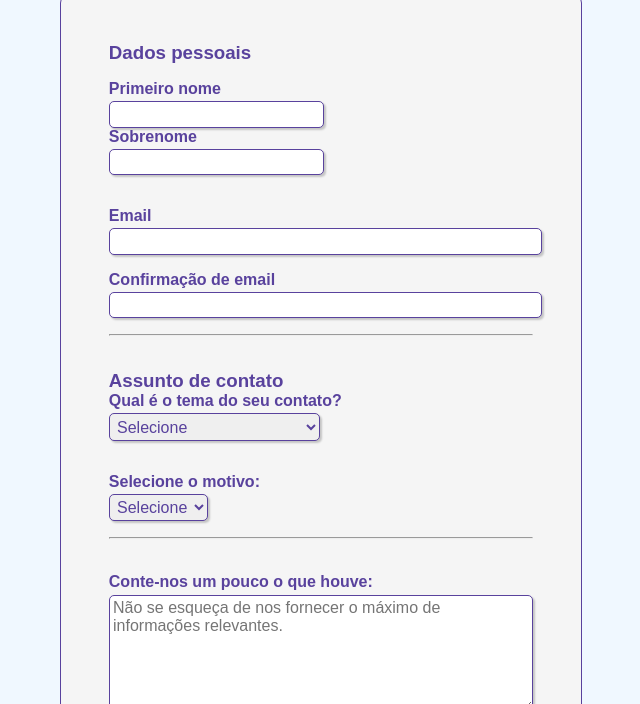
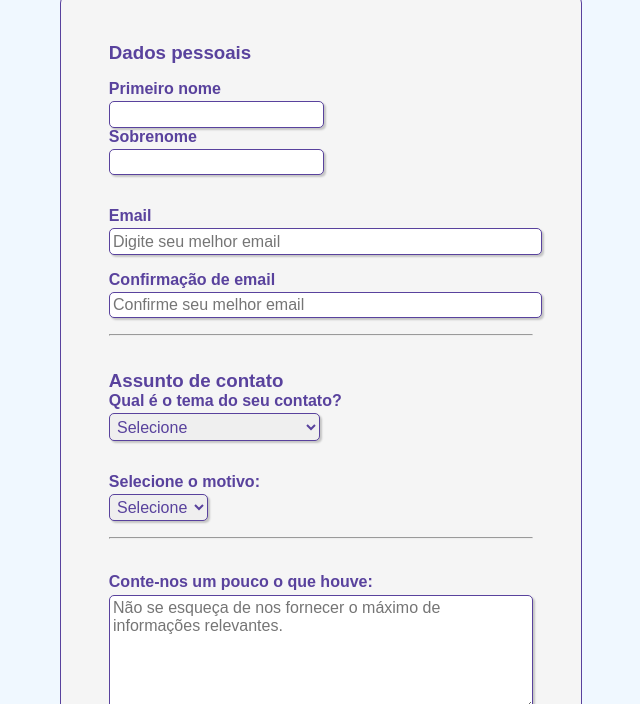
Before and after one commit to adegilsontorres/formulario-ecommerce, a plain HTML site: page index.html in a window 1280 px wide. Shown: the part 96-800 px from the top of the page, without its empty margins (319-959 px from the left). Drawn offline with Linux system fonts and the light colour scheme.

Commit message:
Update index.html

```diff
--- a/index.html
+++ b/index.html
@@ -1,34 +1,23 @@
-<!doctype html>
+<!Doctype html>
 <html>
 
 <head>
-    <!-- Metadados -->
     <meta charset="utf-8">
     <meta name="viewport" content="width=device-width, initial-scale=1, shrink-to-fit=no">
-
-    <!-- CSS -->
     <link rel="stylesheet" type="text/css" href="formulario.css" media="screen">
-
-    <!-- Título da página (aparece na aba) -->
     <title>📄Sugestão de formulário</title>
 </head>
 
 <body>
-
-    <!-- Cabeçalho com título e subtítulo (ambos com css de id "titulo") -->
     <div class="container">
         <div class="cabecalho">
             <h1 id="titulo">Formulário Ecommerce</h1>
             <p id="subtitulo">Complete suas informações</p>
             <br>
         </div>
-
-
-        <!-- Início do formulário -->
         <form>
             <fieldset class="mega-grupo">
                 <fieldset class="grupo">
-                    <!-- Campo do nome com legenda "nome" e css de classe "campo" -->
                     <h3><strong>Dados pessoais</strong></h3>
                     <div class="campo">
                         <label for="nome"><strong>Primeiro nome</strong></label>
@@ -38,17 +27,14 @@
                     </div>
                 </fieldset>
 
-                <!-- Campo de email com-->
                 <div class="campo">
                     <label for="email"><strong>Email</strong></label>
-                    <input type="email" class="campo-email" name="email" id="email" required>
+                    <input type="email" class="campo-email" name="email" id="email" placeholder="Digite seu melhor email" required>
                     <div class="campo">
                         <label for="email"><strong>Confirmação de email</strong></label>
-                        <input type="email" class="campo-email" name="email" id="email" required>
+                        <input type="email" class="campo-email" name="email" id="email" placeholder="Confirme seu melhor email" required>
                     </div>
                     <hr><br>
-
-                    <!-- Campo de desenvolvimento web com 3 opções de botões selecionáveis (radio button) e css de classe "campo" -->
                     <div class="campo selecao-produto">
                         <h3><strong>Assunto de contato</strong></h3>
                         <label for="temadecontato"><strong>Qual é o tema do seu contato?</strong></label>
@@ -74,7 +60,6 @@
                                 não recebi
                             </label>
                         </div>
-                        <!-- Campo de senioridade com 3 opções para escolha (select option) e css de classe "campo" -->
                         <div class="campo">
                             <label for="motivoDeContato"><strong>Selecione o motivo:</strong></label>
                             <select id="motivoDeContato" required>
@@ -84,7 +69,6 @@
                     </div>
                     <hr>
                     <br>
-                    <!-- Caixa de texto -->
                     <div class="campo">
                         <label for="resumo-solicitacao"><strong>Conte-nos um pouco o que houve: </strong></label>
                         <textarea rows="6" style="width: 26em" id="experiencia" name="resumo-solicitacao"
@@ -92,11 +76,10 @@
                     </div>
 
                     <div class="finalizacao">
-                        <!-- Botão para enviar o formulário -->
                         <button class="botao" type="submit" onsubmit="" id="botaoEnviarFormulario">Enviar
                             solicitação</button>
                     </div>
-            </fieldset>
+                </div>
         </form>
     </div>
     <script src="formulario.js"></script>
```
